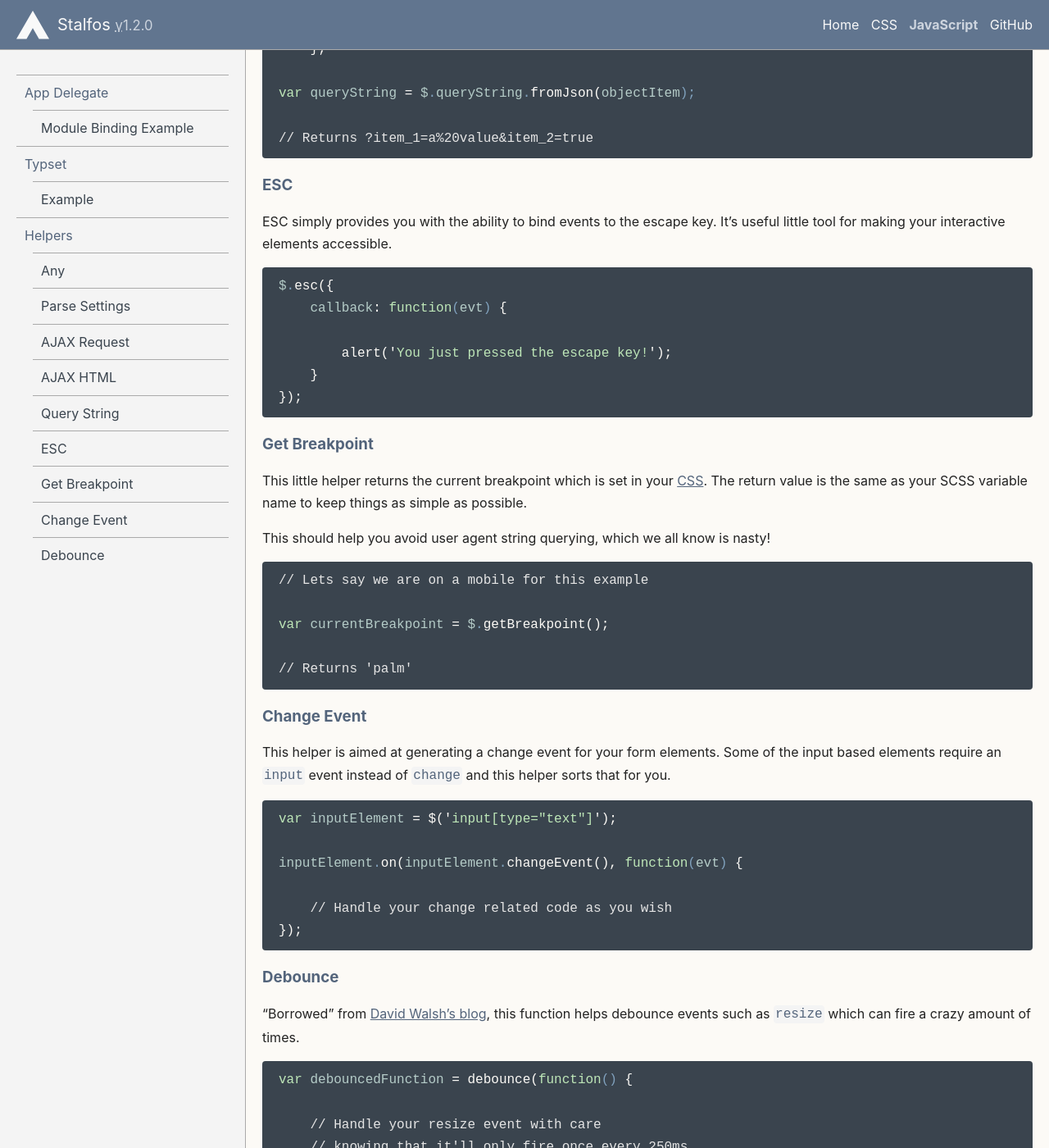
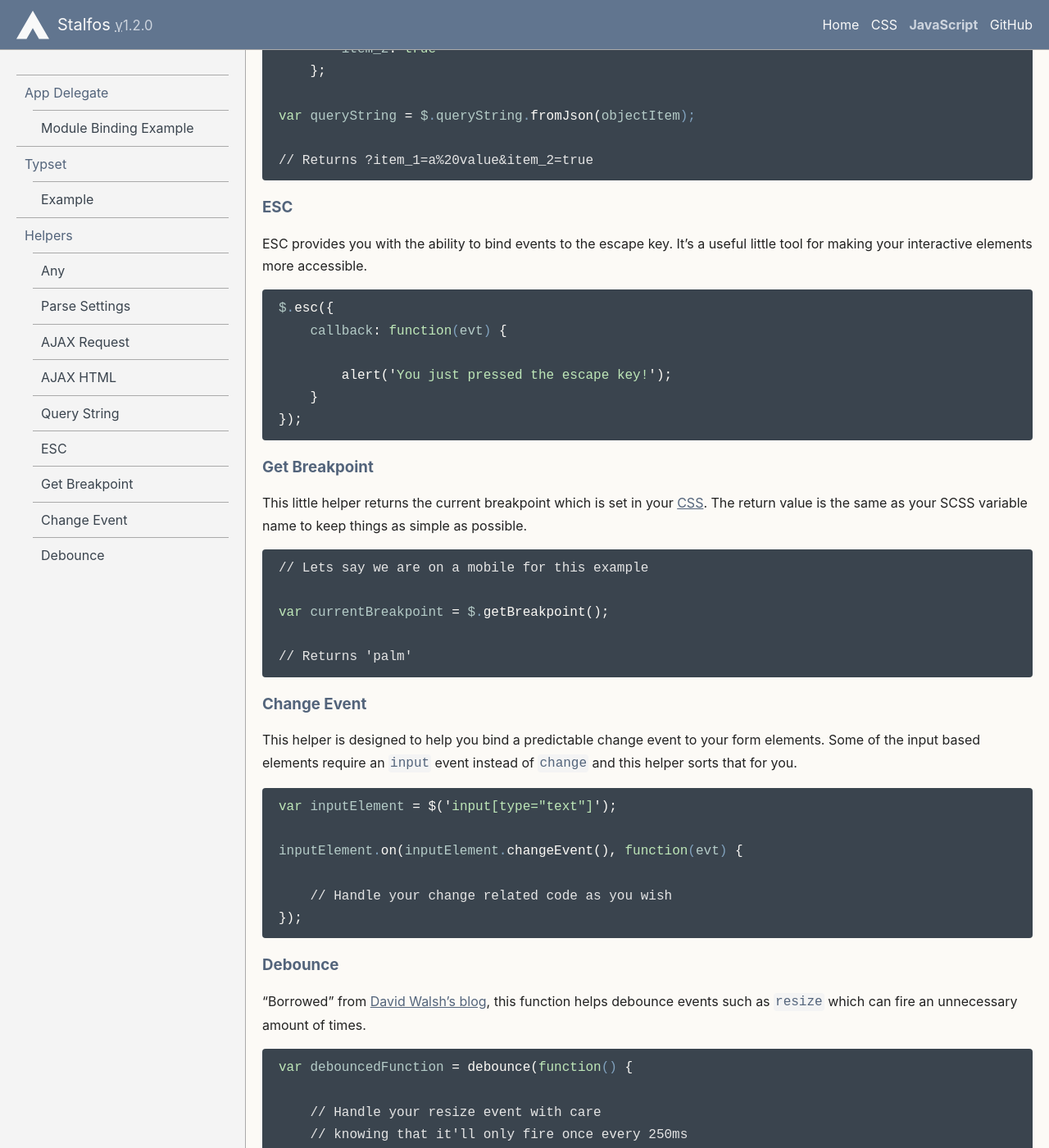
Before and after one commit to Andy-set-studio/stalfos.io, a Jekyll site: the page built from 02-javascript.md, in a window 1280 px wide and 1400 px high, scrolled down 5247 px. Shown: the whole window at 82% size. Built offline with Jekyll 4.4.1, drawn with Linux system fonts in a browser that asks for light colours; some of the changed text lies outside the part shown.

Commit message:
Rework JavaScript documentation

````diff
--- a/02-javascript.md
+++ b/02-javascript.md
@@ -49,7 +49,7 @@ Here's an example of typeSet being prevented on a `nav` element.
 
 ## Helpers
 
-In your `scripts` directory, you will see `_helpers.js`. This is a collection of little functions that should help you out.
+In your `scripts` directory, you will see `_helpers.js`. This is a collection of little functions that are designed to help you with common tasks.
 
 ### Any
 
@@ -84,7 +84,7 @@ AJAX Request is a wrapper for the [jQuery AJAX method](http://api.jquery.com/jqu
 
 ### AJAX HTML
 
-AJAX HTML is a wrapper for [AJAX Request](#ajax-request) that pre-overrides the `dataType` and `callback` for you to predictably call for HTML from an endpoint.
+AJAX HTML is a wrapper for [AJAX Request](#ajax-request) that pre-overrides the `dataType` and `callback` for you to predictably request HTML from an endpoint.
 
 ```javascript
 {% include samples/javascript/helpers/ajax-html.js %}
@@ -108,7 +108,7 @@ Query string helps you by either converting the browser's current query string t
 
 ### ESC
 
-ESC simply provides you with the ability to bind events to the escape key. It's useful little tool for making your interactive elements accessible.
+ESC provides you with the ability to bind events to the escape key. It's a useful little tool for making your interactive elements more accessible.
 
 ```javascript
 {% include samples/javascript/helpers/esc.js %}
@@ -118,15 +118,13 @@ ESC simply provides you with the ability to bind events to the escape key. It's
 
 This little helper returns the current breakpoint which is set in your [CSS](/css/). The return value is the same as your SCSS variable name to keep things as simple as possible.
 
-This should help you avoid user agent string querying, which we all know is nasty!
-
 ```javascript
 {% include samples/javascript/helpers/get-breakpoint.js %}
 ```
 
 ### Change Event
 
-This helper is aimed at generating a change event for your form elements. Some of the input based elements require an `input` event instead of `change` and this helper sorts that for you.
+This helper is designed to help you bind a predictable change event to your form elements. Some of the input based elements require an `input` event instead of `change` and this helper sorts that for you.
 
 ```javascript
 {% include samples/javascript/helpers/change-event.js %}
@@ -134,7 +132,7 @@ This helper is aimed at generating a change event for your form elements. Some o
 
 ### Debounce
 
-"Borrowed" from [David Walsh's blog](http://davidwalsh.name/javascript-debounce-function), this function helps debounce events such as `resize` which can fire a crazy amount of times.
+"Borrowed" from [David Walsh's blog](http://davidwalsh.name/javascript-debounce-function), this function helps debounce events such as `resize` which can fire an unnecessary amount of times.
 
 ```javascript
 {% include samples/javascript/helpers/debounce.js %}
--- a/_includes/samples/javascript/app-delegate/app.js
+++ b/_includes/samples/javascript/app-delegate/app.js
@@ -4,7 +4,7 @@ $.each(modules, function(i, module) {
 	// Run switch to bind each module to each key
 	switch(module) {
 
-		// Add your ID in the modules switch statement
+		// Add your identifiers in the modules switch statement
 		case 'example-module':
 
 			elem.exampleModule();
--- a/_includes/samples/javascript/app-delegate/example-module.js
+++ b/_includes/samples/javascript/app-delegate/example-module.js
@@ -2,8 +2,8 @@
 
 	$.fn.exampleModule = function() {
 
-		// THIS IS THE ELEMENT THAT YOUR BOUND THE MODULE TO
-		var elem = $(this),
+
+		var elem = $(this), // <- This is the element that you bound the module to
 			settings = {
 				activeClass: 'is-active'
 			};
--- a/_includes/samples/javascript/helpers/ajax-request.js
+++ b/_includes/samples/javascript/helpers/ajax-request.js
@@ -11,7 +11,7 @@
 
 $.ajaxRequest({
 	url: '/test',
-	callback(function(data, isSuccess) {
+	callback: (function(data, isSuccess) {
 
 		if(isSuccess) {
 			alert('All the data is WINNING');
````
Also changed, not shown: other parts of 02-javascript.md (+1 -1 lines).
